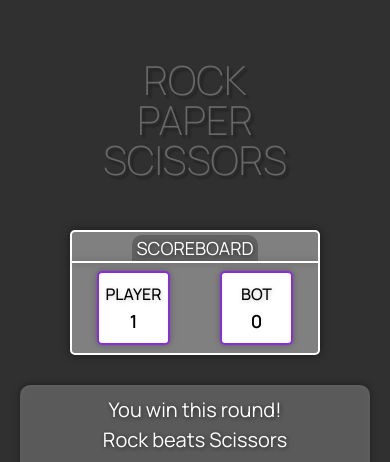
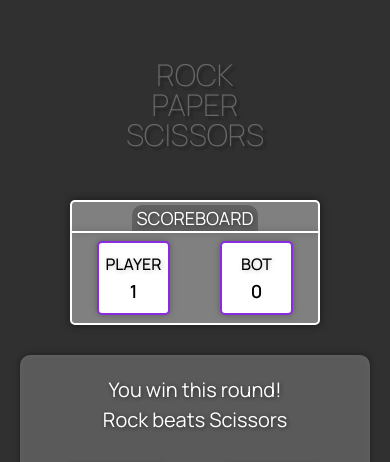
Before and after one commit to CosmicMar/rock-paper-scissors, a plain HTML site: page index.html in a window 390 px wide. Both pictures are taken after a click on the button 195 px from the left and 482 px from the top of the page. Shown: the top 462 px of the page. Drawn offline with Linux system fonts and the light colour scheme.

Commit message:
Update styles.css

```diff
--- a/styles.css
+++ b/styles.css
@@ -40,7 +40,7 @@ button {
 }
 
 h1 {
-  font-size: clamp(4rem, 3rem + 2.5vw, 5.6rem);
+  font-size: clamp(3rem, 1.7rem + 3.25vw, 5.6rem);
   font-weight: 200;
   color: rgba(128, 128, 128, 0.705);
   filter: drop-shadow(3px 3px 1px rgba(0, 0, 0, 0.486))
@@ -180,6 +180,8 @@ main {
 }
 
 .msg {
+  display: flex;
+  flex-direction: column;
   line-height: 1.5;
 }
 
```
